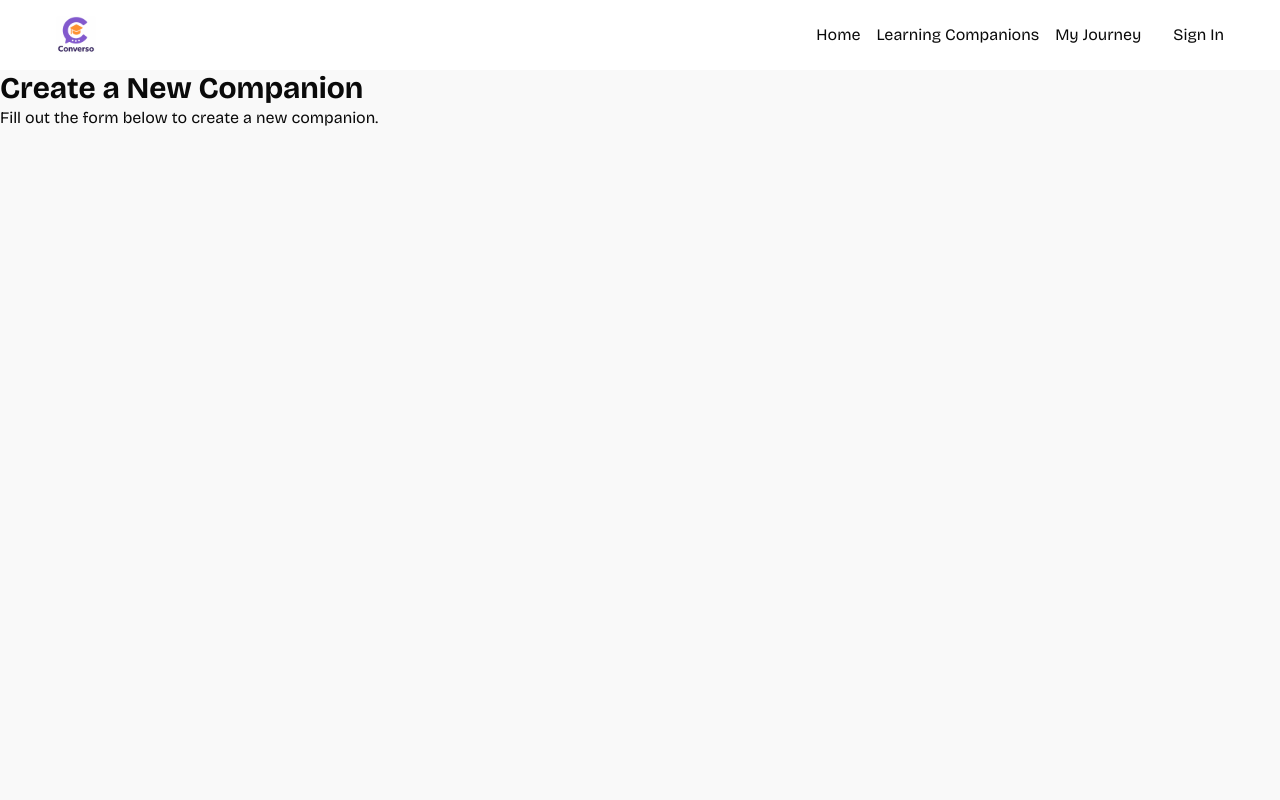
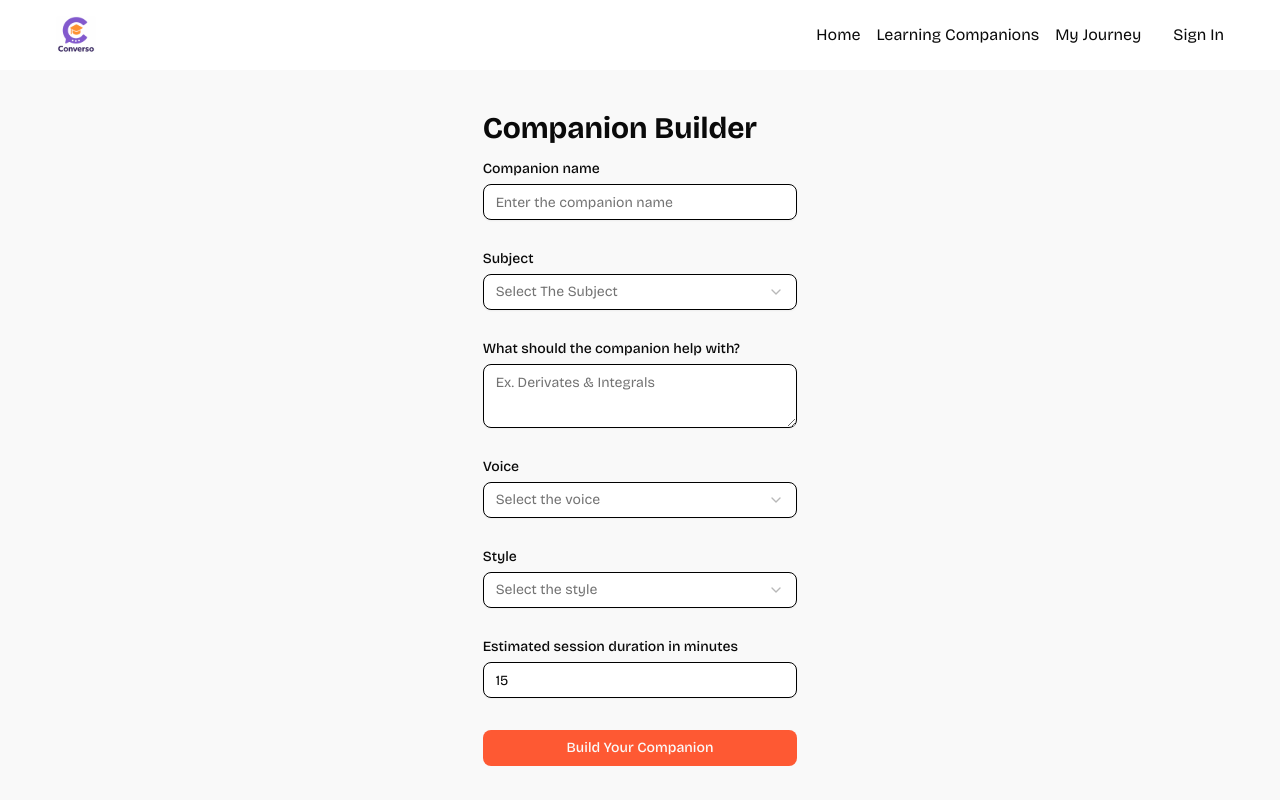
Before and after one commit to azubuike-nnamdi/ai-voice-agent, a Next.js app: page /companions/new in a window 1280 px wide. Built offline with nearby package versions, Linux system fonts and the light colour scheme.

Commit message:
chore: complete the add new companion page :zap:

```diff
--- a/app/(dashboard)/companions/new/page.tsx
+++ b/app/(dashboard)/companions/new/page.tsx
@@ -1,11 +1,14 @@
+import CompanionForm from '@/components/companion-form'
 import React from 'react'
 
 export default function Page() {
   return (
-    <div>
-      <h1>Create a New Companion</h1>
-      <p>Fill out the form below to create a new companion.</p>
-      {/* Add your form or components here */}
-    </div>
+    <main className="min-lg:w-1/3 min-md:w-2/3 items-center justify-center">
+      <article className="w-full gap-4 flex flex-col">
+        <h1>Companion Builder</h1>
+
+        <CompanionForm />
+      </article>
+    </main>
   )
 }
```
